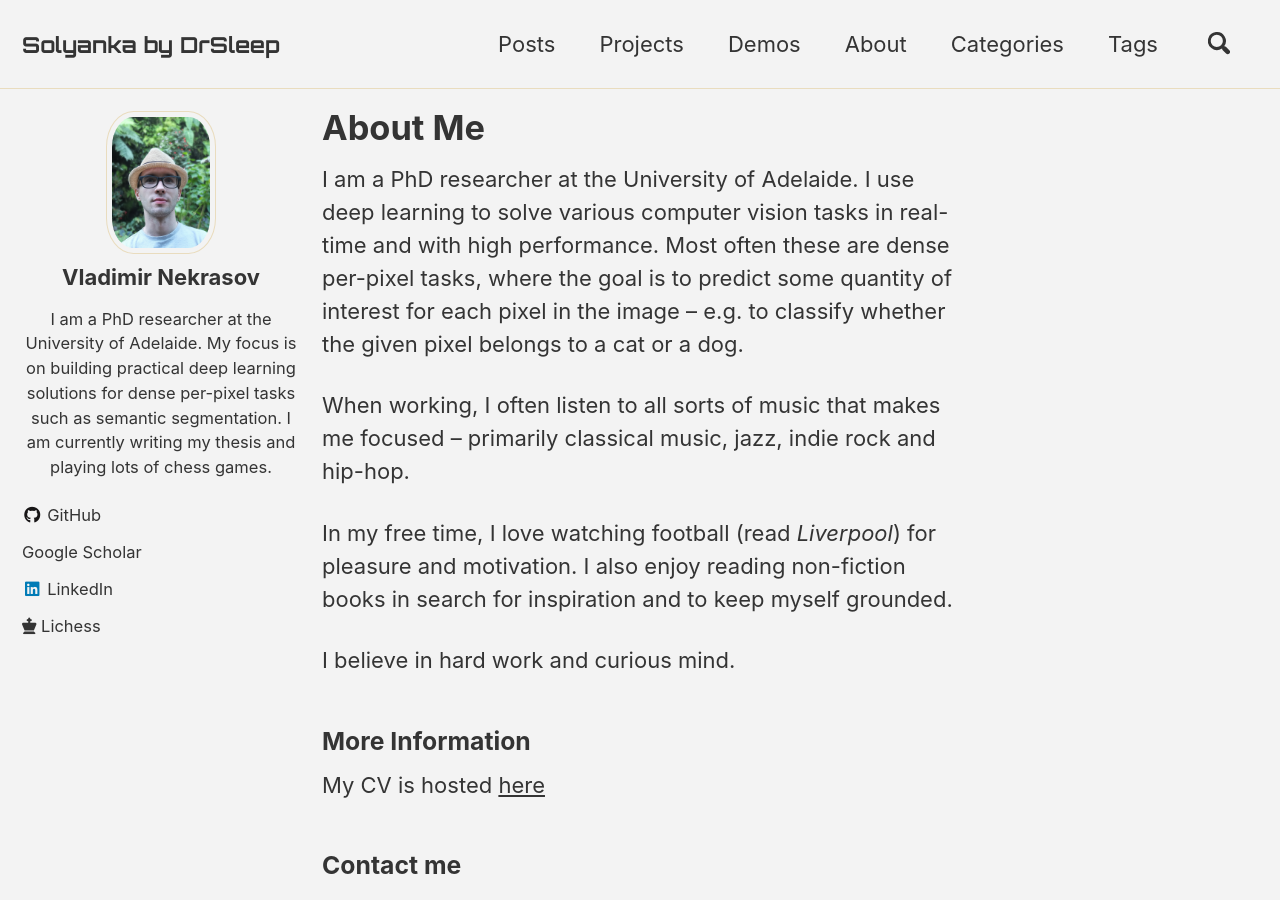
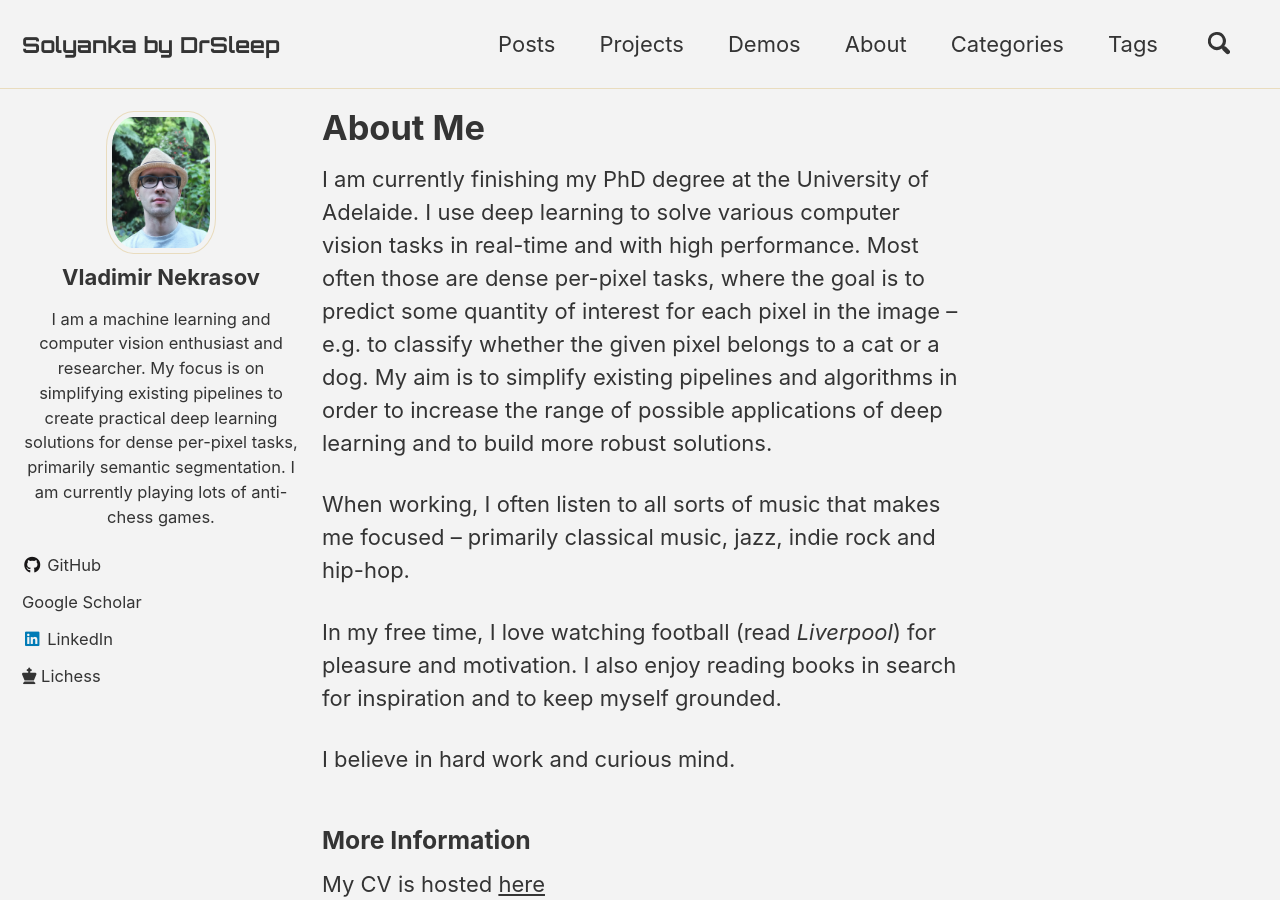
Before and after one commit to DrSleep/drsleep.github.io, a Jekyll site: the page built from _pages/about.md, in a window 1280 px wide and 900 px high. Built offline with Jekyll 4.4.1, drawn with Linux system fonts in a browser that asks for light colours; cached includes are drawn as plain includes; nearby versions of some CDN libraries; a style sheet for code colours, icons or effects is not loaded.

Commit message:
Updated descriptions

```diff
--- a/_config.yml
+++ b/_config.yml
@@ -14,6 +14,7 @@
 # You can create any custom variable you would like, and they will be accessible
 # in the templates via {{ site.myvariable }}.
 title: Solyanka by DrSleep
+# logo: "/assets/images/solyanka-logo-large.png"
 email: nekrasow(at)gmail(dot)com
 description: >- # this means to ignore newlines until "baseurl:"
   My personal blog built on Jekyll
@@ -61,9 +62,9 @@ plugins:
 author:
   name   : "Vladimir Nekrasov"
   avatar : "/images/newava.jpg"
-  bio    : "I am a PhD researcher at the University of Adelaide.
-  My focus is on building practical deep learning solutions for dense per-pixel tasks such as semantic segmentation.
-  I am currently writing my thesis and playing lots of chess games."
+  bio    : "I am a machine learning and computer vision enthusiast and researcher.
+  My focus is on simplifying existing pipelines to create practical deep learning solutions for dense per-pixel tasks, primarily semantic segmentation.
+  I am currently playing lots of anti-chess games."
   links:
     - label: "GitHub"
       icon: "fab fa-fw fa-github"
--- a/_pages/about.md
+++ b/_pages/about.md
@@ -3,11 +3,11 @@ permalink: /about/
 title: "About Me"
 ---
 
-I am a PhD researcher at the University of Adelaide. I use deep learning to solve various computer vision tasks in real-time and with high performance. Most often these are dense per-pixel tasks, where the goal is to predict some quantity of interest for each pixel in the image -- e.g. to classify whether the given pixel belongs to a cat or a dog.
+I am currently finishing my PhD degree at the University of Adelaide. I use deep learning to solve various computer vision tasks in real-time and with high performance. Most often those are dense per-pixel tasks, where the goal is to predict some quantity of interest for each pixel in the image -- e.g. to classify whether the given pixel belongs to a cat or a dog. My aim is to simplify existing pipelines and algorithms in order to increase the range of possible applications of deep learning and to build more robust solutions.
 
 When working, I often listen to all sorts of music that makes me focused -- primarily classical music, jazz, indie rock and hip-hop.
 
-In my free time, I love watching football (read *Liverpool*) for pleasure and motivation. I also enjoy reading non-fiction books in search for inspiration and to keep myself grounded.
+In my free time, I love watching football (read *Liverpool*) for pleasure and motivation. I also enjoy reading books in search for inspiration and to keep myself grounded.
 
 I believe in hard work and curious mind.
 
```
